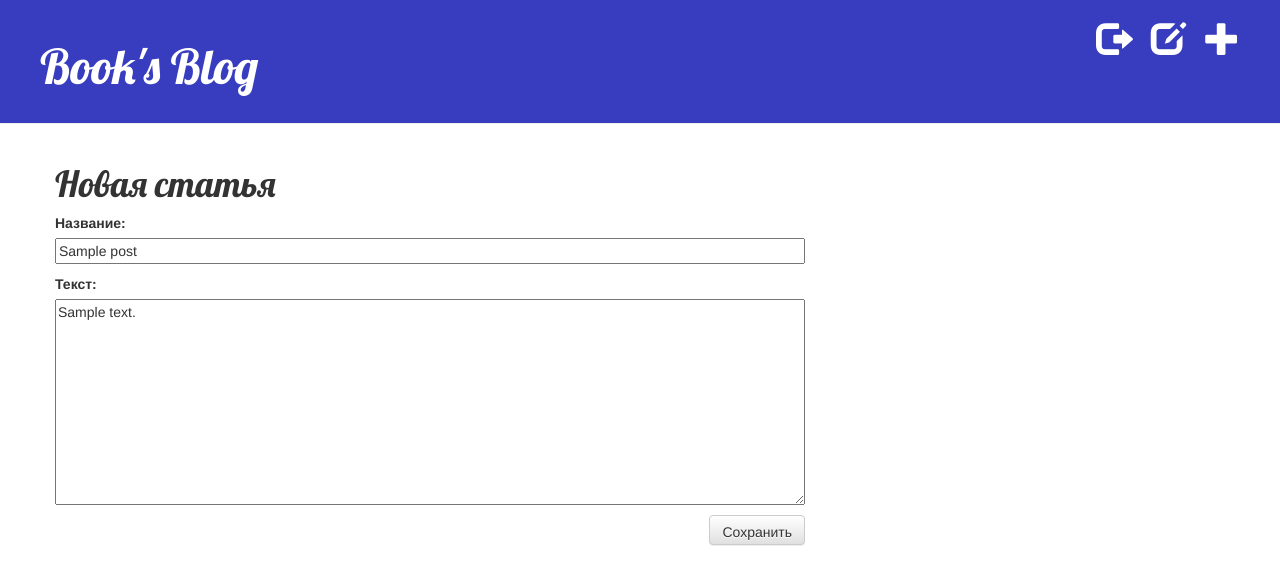
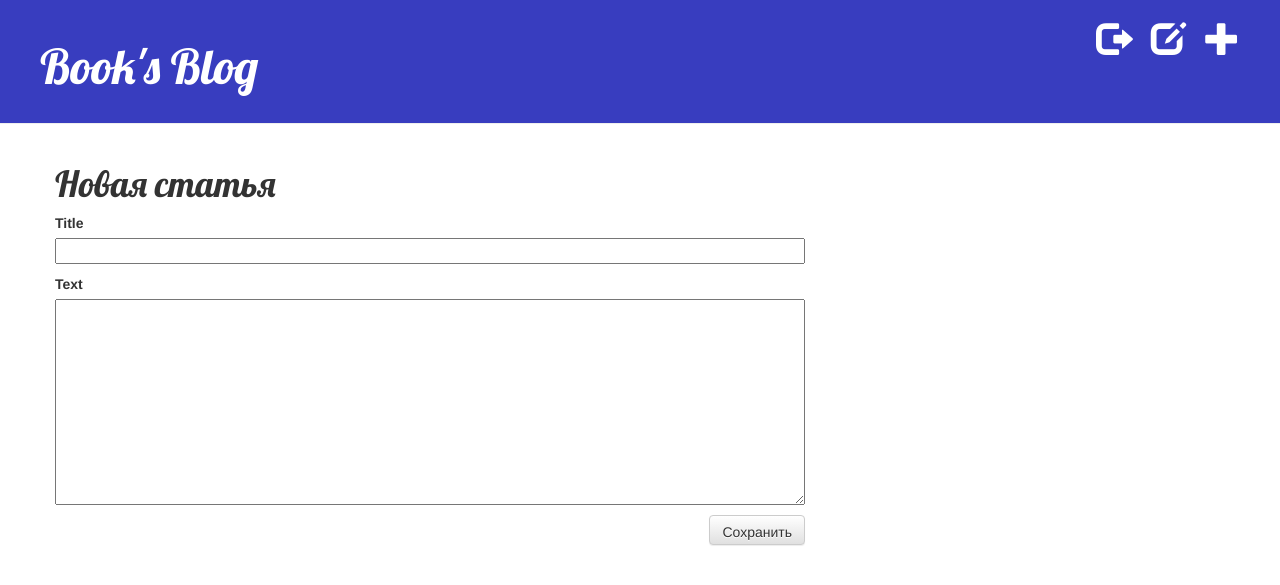
Before and after one commit to ggeraldina/flask_blog, a Flask app: template blog/templates/blog/post_edit.html in a window 1280 px wide. Shown: the top 585 px of the page. Run offline with Flask 2, Linux system fonts and the light colour scheme; the template is opened without the code that fills it: most values are stand-ins (such as "Sample title", 1, 10 or a date in 2020); form fields are guessed from the names that the template uses; parts of the project's set-up code (start-up, migrations or seed data) failed here and were passed over; some libraries are stand-ins or nearby versions.

Commit message:
Added forms

```diff
--- a/blog/__init__.py
+++ b/blog/__init__.py
@@ -5,6 +5,7 @@
 from flask_pymongo import PyMongo
 
 app = Flask(__name__, static_folder="static", instance_relative_config=True) # pylint: disable=invalid-name
+app.config["SECRET_KEY"] = os.environ["SECRET_KEY"]
 if "MONGO_URI" in os.environ:
     app.config["MONGO_URI"] = os.environ["MONGO_URI"]
 elif "MONGOLAB_URI" in os.environ:
--- a/blog/templates/blog/post_edit.html
+++ b/blog/templates/blog/post_edit.html
@@ -3,13 +3,20 @@
 {% block content %}
     <h1>Новая статья</h1>
     <form method="POST" class="post-form">
+        {{ form.csrf_token() }}
         <p>
-            <label for="id_title">Название:</label>
-            <input type="text" name="title" {% if post %} value="{{ post.title }}" {% endif %} maxlength="200" required id="id_title">
+            {{ form.title.label }}
+            {{ form.title(maxlength="200") }}
+            {% for error in form.title.errors %}
+                {{ error }}
+            {% endfor %}
         </p>
         <p>
-            <label for="id_text">Текст:</label>
-            <textarea name="text" cols="40" rows="10" required id="id_text">{% if post %}{{ post.text }}{% endif %}</textarea>
+            {{ form.text.label }}
+            {{ form.text(cols="40", rows="10") }}
+            {% for error in form.text.errors %}
+                {{ error }}
+            {% endfor %}
         </p>
         <button type="submit" class="save btn btn-default">Сохранить</button>
     </form>
--- a/blog/views.py
+++ b/blog/views.py
@@ -1,7 +1,9 @@
 """This file contains the routings and the view error pages"""
 from datetime import datetime
 
-from flask import render_template, request, redirect, url_for
+from flask import redirect, render_template, request, url_for
+
+from .forms import PostForm
 
 from . import app, mongo
 
@@ -19,35 +21,39 @@
     return render_template("blog/post_detail.html", post=post)
 
 def save_post(request_post_new, instance_post=None):
+    form = PostForm(request_post_new)
     post = {}
-    if instance_post:
-        post = instance_post
-    else:
-        post["create_date"] = str(datetime.utcnow().isoformat())
-        post["published_date"] = "NULL"
-    post["title"] = request_post_new.form.get("title")
-    post["text"] = request_post_new.form.get("text")
-    post["author"] = "author"
-    if instance_post:
-        mongo.db.blog_post.update_one({"_id": instance_post["_id"]}, {"$set": post})
-    else:
-        post["_id"] = mongo.db.blog_post.insert_one(post).inserted_id
-    return redirect(url_for("post_detail", primary_key=post["_id"]))
+    if form.validate_on_submit():
+        if instance_post:
+            post = instance_post
+        else:
+            post["create_date"] = str(datetime.utcnow().isoformat())
+            post["published_date"] = "NULL"
+        post["title"] = form.title.data
+        post["text"] = form.get.text.data
+        post["author"] = "author"
+        if instance_post:
+            mongo.db.blog_post.update_one({"_id": instance_post["_id"]}, {"$set": post})
+        else:
+            post["_id"] = mongo.db.blog_post.insert_one(post).inserted_id
+        return redirect(url_for("post_detail", primary_key=post["_id"]))
 
 @app.route("/post/new", methods=["GET", "POST"])
 def post_new():
     if request.method == "POST":
         return save_post(request)
     else:
-        return render_template("blog/post_edit.html")
+        form = PostForm()
+        return render_template("blog/post_edit.html", form=form)
 
 @app.route("/post/<ObjectId:primary_key>/edit", methods=["GET", "POST"])
 def post_edit(primary_key):
     post = mongo.db.blog_post.find_one_or_404({"_id": primary_key})
     if request.method == "POST":
-        return save_post(request, post)
+        return save_post(request, **post)
     else:
-        return render_template("blog/post_edit.html", post=post)
+        form = PostForm(post)
+        return render_template("blog/post_edit.html", form=form)
 
 @app.route("/drafts")
 def post_draft_list():
```
Also changed, not shown: blog/forms.py (added, +24 -0 lines).
